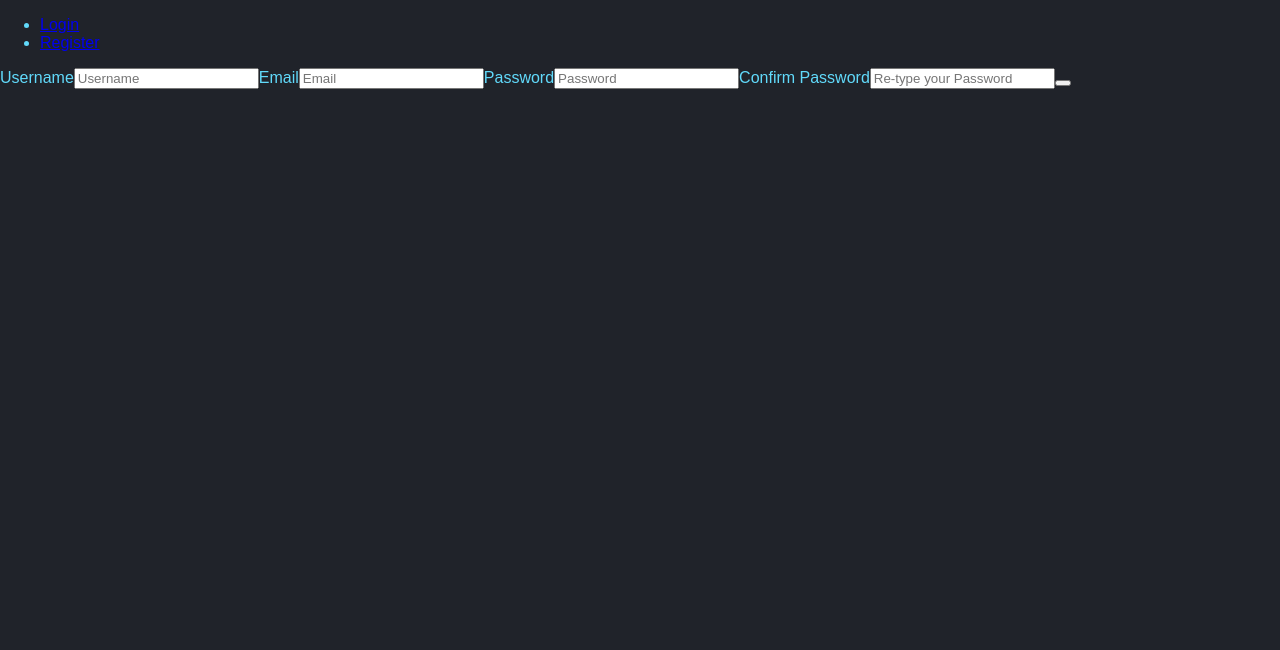
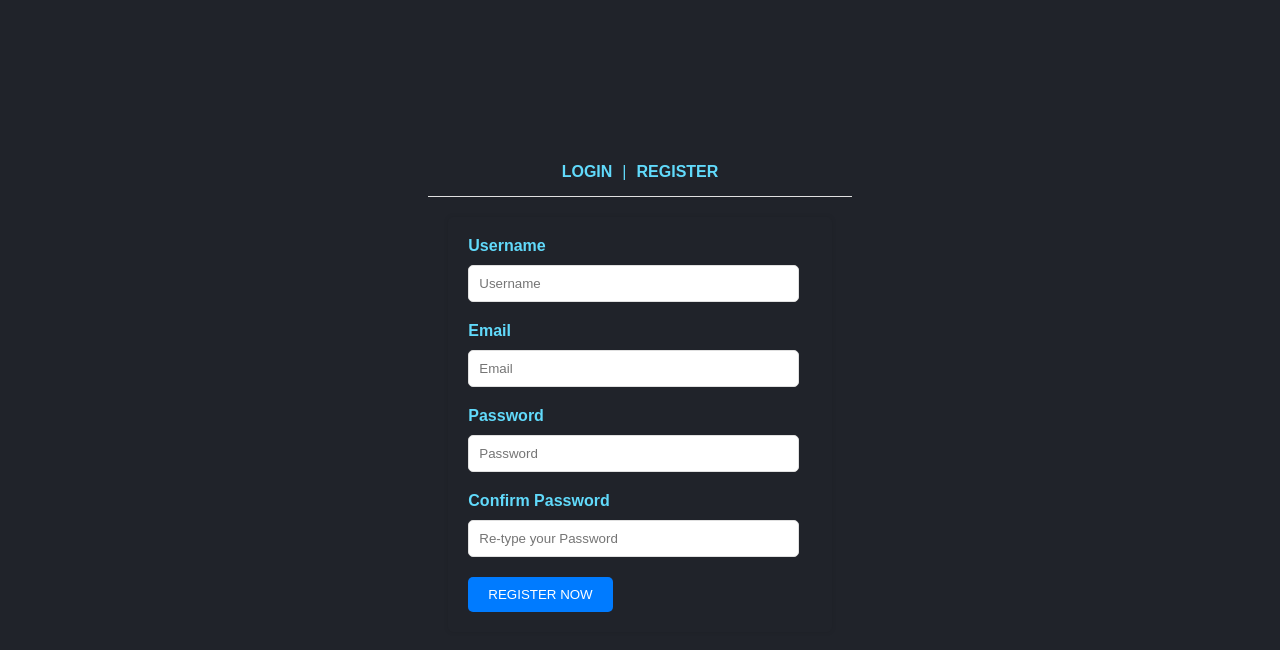
Before and after one commit to mertSezerO/Top100-Movies, a React (Create React App) app in the folder frontend/: page /auth/register in a window 1280 px wide. Shown: the top 650 px of the page. Built offline with nearby package versions, Linux system fonts and the light colour scheme.

Commit message:
Auth page styling done.

```diff
--- a/frontend/src/App.css
+++ b/frontend/src/App.css
@@ -8,6 +8,9 @@
 {
   height: 100%;
   width: 100%;
+  display: flex;
+  justify-content: center;
+  align-items:center ;
 }
 
 #app
@@ -224,3 +227,102 @@
   background-color: var(--color);
   color: #20232A;
 }
+/*
+#auth-form
+{
+  display: flex;
+  justify-content: center;
+  align-items: center;
+  position: absolute;
+  width: 35%;
+  height: 100%;
+}
+
+#auth-layout ul
+{
+  list-style-type: none;
+  display: flex;
+  align-items: center;
+  justify-content: space-between;
+}
+
+.link
+{
+  color: var(--color);
+}
+
+.input-form
+{
+  display: flex;
+  flex-direction: column;
+  justify-content: space-around;
+} */
+
+/* Layout Styles */
+#auth-layout {
+  font-family: Arial, sans-serif;
+  width: 100%;
+  max-width: 500px;
+  margin: 0 auto;
+}
+
+#auth-layout nav {
+  background-color: #20232A;
+  padding: 15px;
+  text-align: center;
+  border-bottom: 1px solid #e0e0e0;
+}
+
+#auth-layout nav ul {
+  list-style-type: none;
+  padding: 0;
+  margin: 0;
+}
+
+#auth-layout nav ul li {
+  display: inline;
+  margin: 0 10px;
+}
+
+#auth-layout nav ul li .link {
+  color: var(--color);
+  font-weight: bold;
+  text-transform: uppercase;
+}
+
+/* Login and Register Form Styles */
+.input-form {
+  background-color: #20232A;
+  padding: 20px;
+  margin: 20px;
+  box-shadow: 0px 0px 5px rgba(0, 0, 0, 0.1);
+  border-radius: 5px;
+}
+
+.input-form label {
+  display: block;
+  margin-bottom: 10px;
+  font-weight: bold;
+}
+
+.input-form input {
+  width: 90%;
+  padding: 10px;
+  margin-bottom: 20px;
+  border: 1px solid #e0e0e0;
+  border-radius: 5px;
+}
+
+.input-form button {
+  background-color: #007bff;
+  color: #ffffff;
+  padding: 10px 20px;
+  border: none;
+  border-radius: 5px;
+  cursor: pointer;
+  text-transform: uppercase;
+}
+
+.input-form button:hover {
+  background-color: #0056b3;
+}
--- a/frontend/src/components/auth/layout.js
+++ b/frontend/src/components/auth/layout.js
@@ -6,10 +6,23 @@ export default function Layout() {
       <nav>
         <ul>
           <li>
-            <Link to={"/"}>Login</Link>
+            <Link
+              to={"/auth"}
+              className="link"
+              style={{ textDecoration: "none" }}
+            >
+              Login
+            </Link>
           </li>
+          |
           <li>
-            <Link to={"register"}>Register</Link>
+            <Link
+              to={"register"}
+              className="link"
+              style={{ textDecoration: "none" }}
+            >
+              Register
+            </Link>
           </li>
         </ul>
       </nav>
--- a/frontend/src/components/auth/login.js
+++ b/frontend/src/components/auth/login.js
@@ -23,7 +23,7 @@ const Login = () => {
   };
 
   return (
-    <div>
+    <div className="input-form">
       <label htmlFor="email">Email</label>
       <input
         type="email"
--- a/frontend/src/components/auth/register.js
+++ b/frontend/src/components/auth/register.js
@@ -66,7 +66,7 @@ export default function Register() {
         value={confirmPassword}
         onChange={(e) => setConfirmPassword(e.target.value)}
       />
-      <button onClick={handleRegister}></button>
+      <button onClick={handleRegister}>Register Now</button>
     </div>
   );
 }
--- a/frontend/src/pages/authPage.js
+++ b/frontend/src/pages/authPage.js
@@ -5,11 +5,13 @@ import Layout from "../components/auth/layout";
 
 export default function AuthPage() {
   return (
+    <div id="auth-form">
       <Routes>
         <Route path="/" element={<Layout />}>
           <Route index element={<Login />} />
           <Route path="register" element={<Register />} />
         </Route>
       </Routes>
+    </div>
   );
 }
```
Lines whose indentation alone changed are shown as unchanged.
